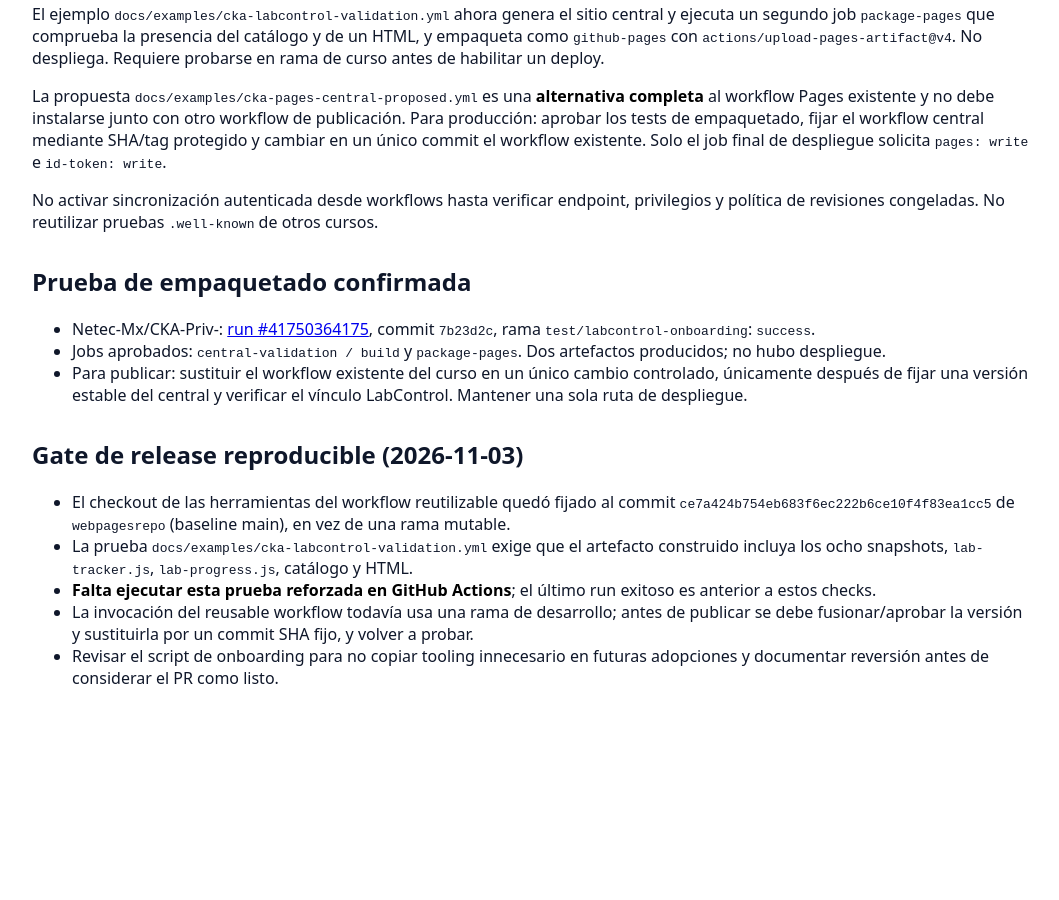
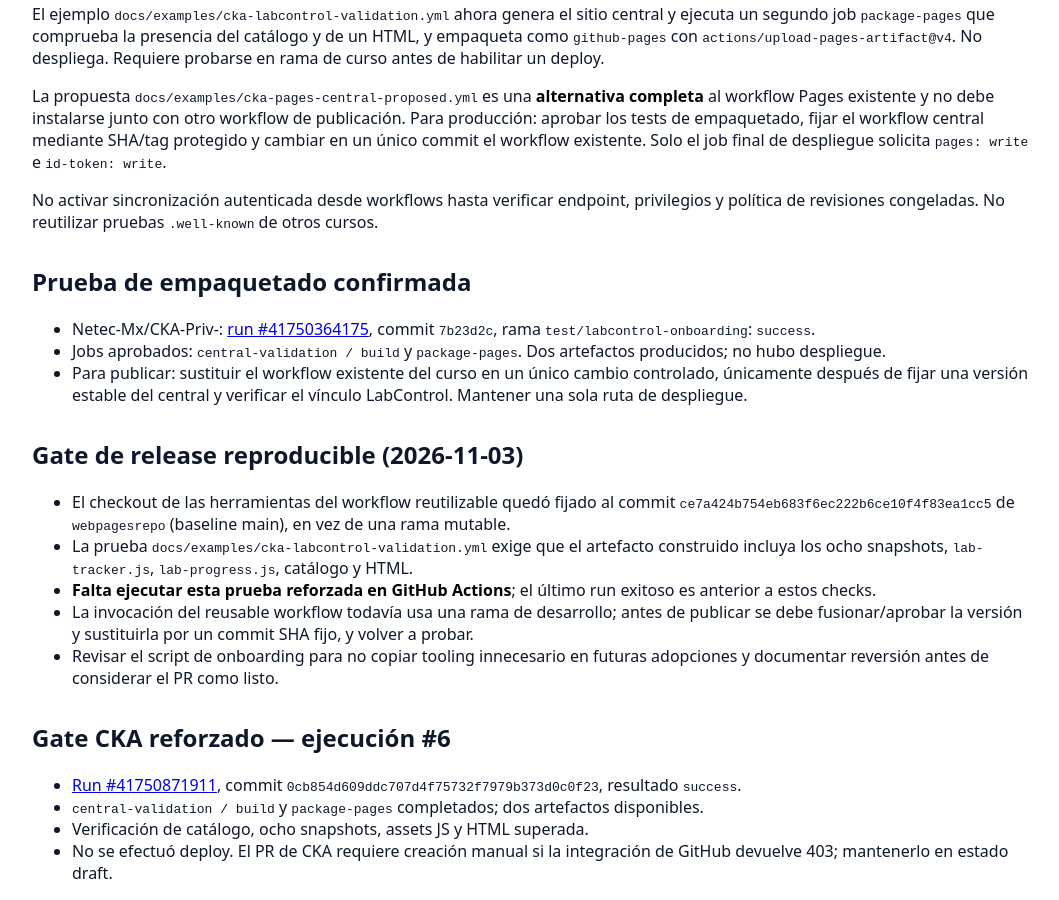
Before and after one commit to jorgepas12/webpagesrepo, a Jekyll site: the page built from docs/CENTRAL-COURSE-ONBOARDING.md, in a window 1280 px wide and 900 px high, scrolled down 1294 px. Shown: the whole window, without its empty margins (108-1167 px from the left). Built offline with Jekyll 4.4.1, drawn with Linux system fonts in a browser that asks for light colours; our own code applies the rules of GitHub Pages for plain Markdown files; before the commit the page ends 1999 px from its top, so only the background shows below that.

Commit message:
docs: record successful CKA release gate #6

```diff
--- a/docs/CENTRAL-COURSE-ONBOARDING.md
+++ b/docs/CENTRAL-COURSE-ONBOARDING.md
@@ -54,3 +54,10 @@ No activar sincronización autenticada desde workflows hasta verificar endpoint,
 - **Falta ejecutar esta prueba reforzada en GitHub Actions**; el último run exitoso es anterior a estos checks.
 - La invocación del reusable workflow todavía usa una rama de desarrollo; antes de publicar se debe fusionar/aprobar la versión y sustituirla por un commit SHA fijo, y volver a probar.
 - Revisar el script de onboarding para no copiar tooling innecesario en futuras adopciones y documentar reversión antes de considerar el PR como listo.
+
+## Gate CKA reforzado — ejecución #6
+
+- [Run #41750871911](https://github.com/Netec-Mx/CKA-Priv-/actions/runs/41750871911), commit `0cb854d609ddc707d4f75732f7979b373d0c0f23`, resultado `success`.
+- `central-validation / build` y `package-pages` completados; dos artefactos disponibles.
+- Verificación de catálogo, ocho snapshots, assets JS y HTML superada.
+- No se efectuó deploy. El PR de CKA requiere creación manual si la integración de GitHub devuelve 403; mantenerlo en estado draft.
```
